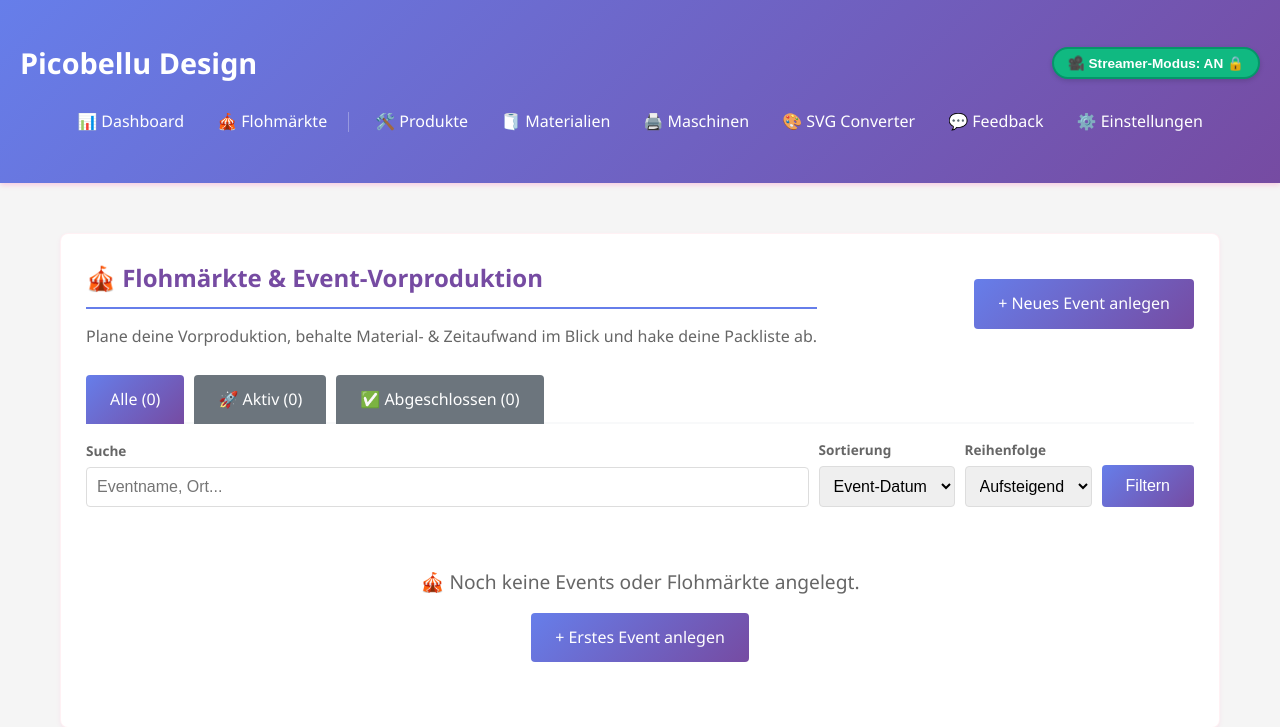
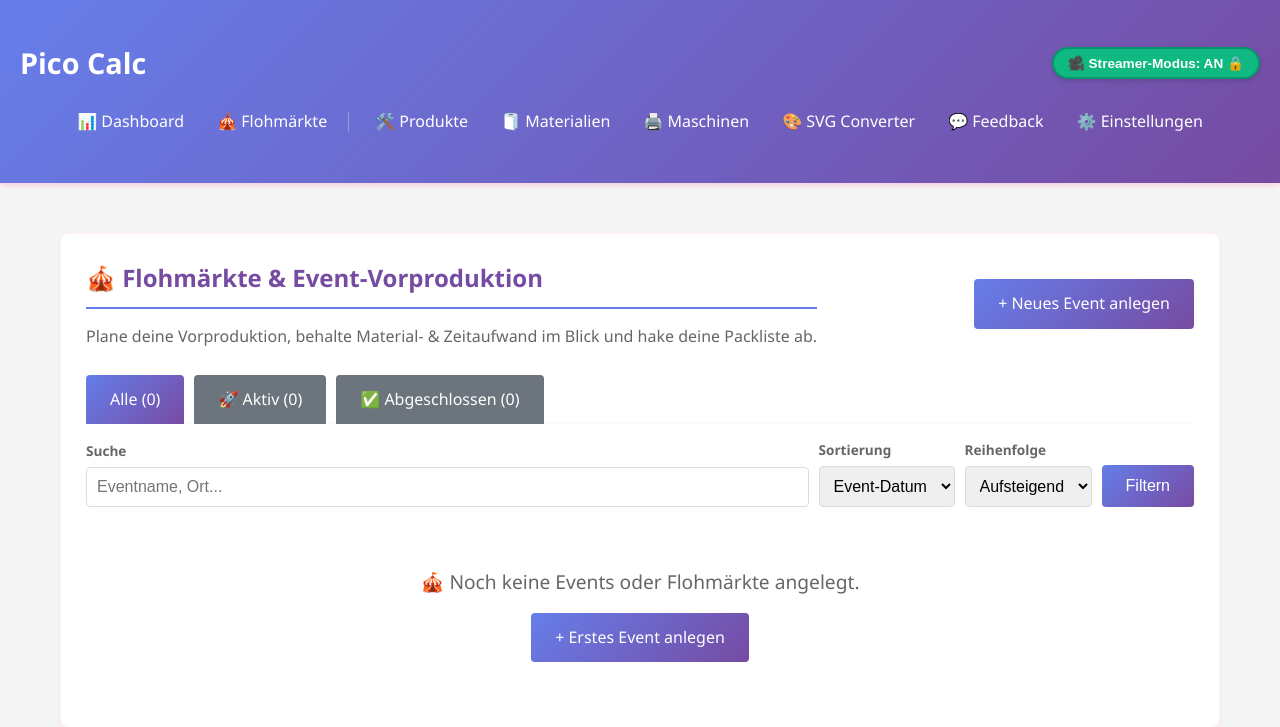
Before and after one commit to Berny85/PicoCalc, a FastAPI app: page /events in a window 1280 px wide. Shown: the top 727 px of the page. Run offline with FastAPI, Linux system fonts and the light colour scheme; data that the repository does not hold is empty; parts of the project's set-up code (start-up, migrations or seed data) failed here and were passed over; some libraries are stand-ins or nearby versions.

Commit message:
UI: Banner- und Navigationsnamen zu 'Pico Calc' aktualisiert

```diff
--- a/app/templates/base.html
+++ b/app/templates/base.html
@@ -759,7 +759,7 @@
         <div class="container" style="position: relative;">
             <div style="display: flex; justify-content: space-between; align-items: center; flex-wrap: wrap; gap: 10px; margin-bottom: 5px;">
                 <h1 style="margin: 0; text-align: left; font-size: 1.8rem;">
-                    <a href="/" style="color: white; text-decoration: none;">Picobellu Design</a>
+                    <a href="/" style="color: white; text-decoration: none;">Pico Calc</a>
                 </h1>
 
                 <!-- Streamer Mode Toggle Button -->
```
